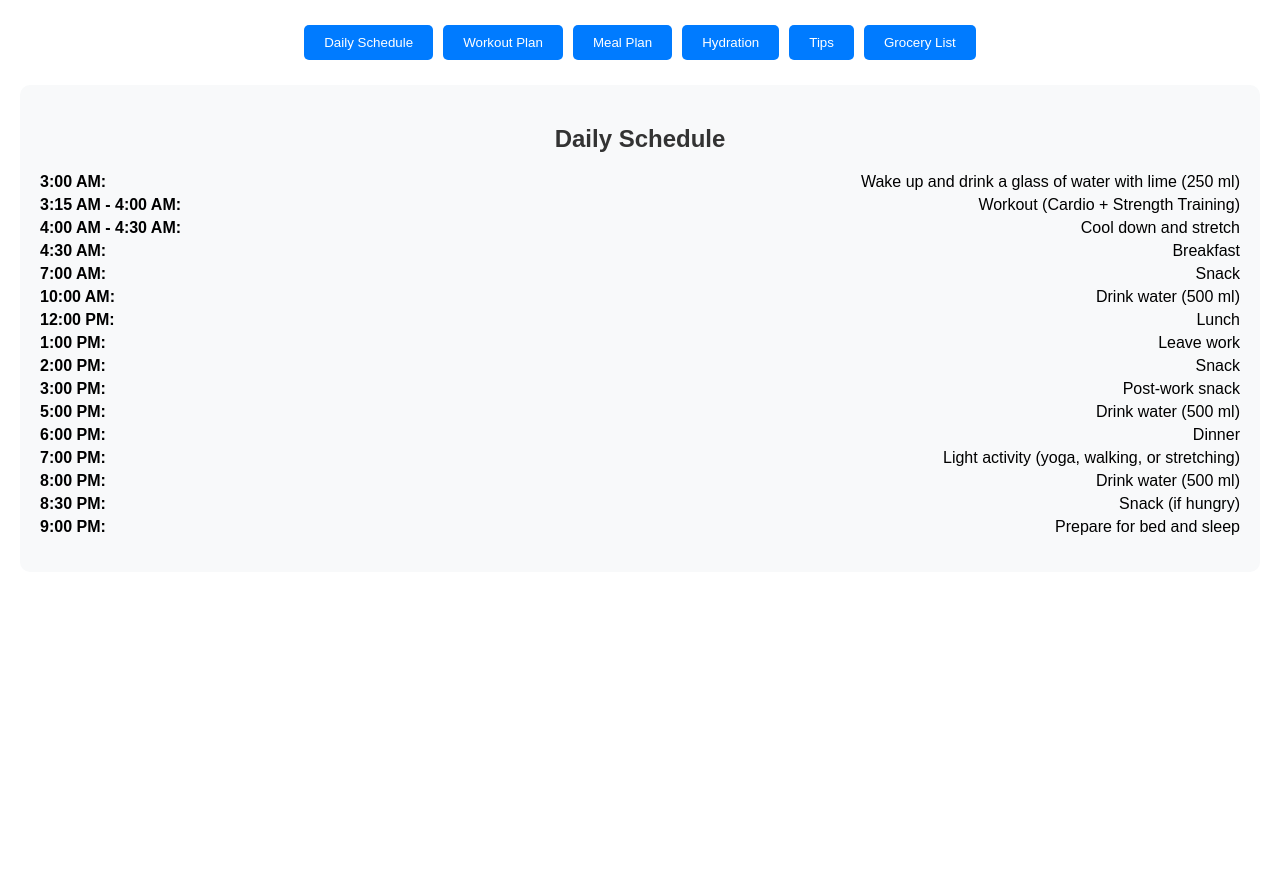
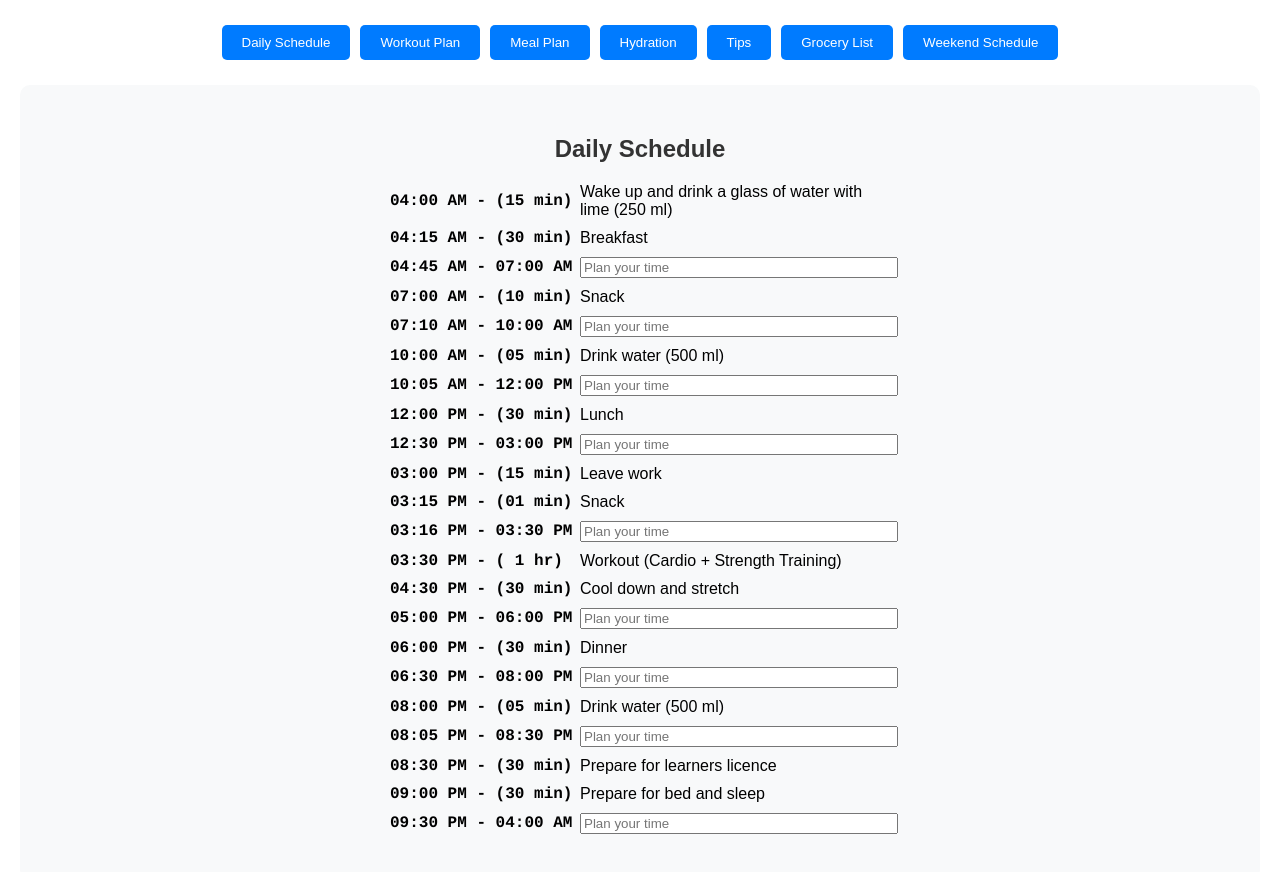
Before and after one commit to katleschris/weight-loss-plan, a React (Vite) app: page / in a window 1280 px wide. Shown: the top 872 px of the page. Before the commit the page ends 800 px from the top, so only its background shows below. Built offline with nearby package versions, Linux system fonts and the light colour scheme.

Commit message:
Added a weekend Schedule

```diff
--- a/src/App.jsx
+++ b/src/App.jsx
@@ -6,6 +6,7 @@ import MealPlan from './components/MealPlan';
 import Hydration from './components/Hydration';
 import Tips from './components/Tips';
 import GroceryList from './components/GroceryList';
+import WeekendSchedule from './components/WeekendSchedule';
 import './App.css';
 
 const App = () => {
@@ -25,6 +26,8 @@ const App = () => {
         return <Tips />;
       case 'GroceryList':
         return <GroceryList />;
+      case 'WeekendSchedule':
+        return <WeekendSchedule />;
       default:
         return <DailySchedule />;
     }
@@ -39,6 +42,7 @@ const App = () => {
         <button onClick={() => setSection('Hydration')}>Hydration</button>
         <button onClick={() => setSection('Tips')}>Tips</button>
         <button onClick={() => setSection('GroceryList')}>Grocery List</button>
+        <button onClick={() => setSection('WeekendSchedule')}>Weekend Schedule</button>
       </nav>
       <main>{renderSection()}</main>
     </div>
--- a/src/components/DailySchedule.jsx
+++ b/src/components/DailySchedule.jsx
@@ -1,27 +1,65 @@
-import React from 'react';
+import React, { useState } from 'react';
 
-const DailySchedule = () => (
-  <div>
-    <h2>Daily Schedule</h2>
-    <ul>
-      <li><strong>3:00 AM:</strong> Wake up and drink a glass of water with lime (250 ml)</li>
-      <li><strong>3:15 AM - 4:00 AM:</strong> Workout (Cardio + Strength Training)</li>
-      <li><strong>4:00 AM - 4:30 AM:</strong> Cool down and stretch</li>
-      <li><strong>4:30 AM:</strong> Breakfast</li>
-      <li><strong>7:00 AM:</strong> Snack</li>
-      <li><strong>10:00 AM:</strong> Drink water (500 ml)</li>
-      <li><strong>12:00 PM:</strong> Lunch</li>
-      <li><strong>1:00 PM:</strong> Leave work</li>
-      <li><strong>2:00 PM:</strong> Snack</li>
-      <li><strong>3:00 PM:</strong> Post-work snack</li>
-      <li><strong>5:00 PM:</strong> Drink water (500 ml)</li>
-      <li><strong>6:00 PM:</strong> Dinner</li>
-      <li><strong>7:00 PM:</strong> Light activity (yoga, walking, or stretching)</li>
-      <li><strong>8:00 PM:</strong> Drink water (500 ml)</li>
-      <li><strong>8:30 PM:</strong> Snack (if hungry)</li>
-      <li><strong>9:00 PM:</strong> Prepare for bed and sleep</li>
-    </ul>
-  </div>
-);
+const DailySchedule = () => {
+  const [customActivities, setCustomActivities] = useState({});
+
+  const handleInputChange = (timeSlot, event) => {
+    setCustomActivities({
+      ...customActivities,
+      [timeSlot]: event.target.value,
+    });
+  };
+
+  const schedule = [
+    { time: '04:00 AM - (15 min)', activity: 'Wake up and drink a glass of water with lime (250 ml)' },
+    { time: '04:15 AM - (30 min)', activity: 'Breakfast' },
+    { time: '04:45 AM - 07:00 AM', activity: 'Unplanned Time' }, // Added unplanned time
+    { time: '07:00 AM - (10 min)', activity: 'Snack' },
+    { time: '07:10 AM - 10:00 AM', activity: 'Unplanned Time' }, // Added unplanned time
+    { time: '10:00 AM - (05 min)', activity: 'Drink water (500 ml)' },
+    { time: '10:05 AM - 12:00 PM', activity: 'Unplanned Time' }, // Added unplanned time
+    { time: '12:00 PM - (30 min)', activity: 'Lunch' },
+    { time: '12:30 PM - 03:00 PM', activity: 'Unplanned Time' }, // Added unplanned time
+    { time: '03:00 PM - (15 min)', activity: 'Leave work' },
+    { time: '03:15 PM - (01 min)', activity: 'Snack' },
+    { time: '03:16 PM - 03:30 PM', activity: 'Unplanned Time' }, // Added unplanned time
+    { time: '03:30 PM - ( 1 hr)', activity: 'Workout (Cardio + Strength Training)' },
+    { time: '04:30 PM - (30 min)', activity: 'Cool down and stretch' },
+    { time: '05:00 PM - 06:00 PM', activity: 'Unplanned Time' }, // Added unplanned time
+    { time: '06:00 PM - (30 min)', activity: 'Dinner' },
+    { time: '06:30 PM - 08:00 PM', activity: 'Unplanned Time' }, // Added unplanned time
+    { time: '08:00 PM - (05 min)', activity: 'Drink water (500 ml)' },
+    { time: '08:05 PM - 08:30 PM', activity: 'Unplanned Time' }, // Added unplanned time
+    { time: '08:30 PM - (30 min)', activity: 'Prepare for learners licence' },
+    { time: '09:00 PM - (30 min)', activity: 'Prepare for bed and sleep' },
+    { time: '09:30 PM - 04:00 AM', activity: 'Unplanned Time' }, // Added unplanned time
+  ];
+
+  return (
+    <div style={{ fontFamily: 'Arial, sans-serif', maxWidth: '500px', margin: '0 auto', padding: '10px' }}>
+      <h2>Daily Schedule</h2>
+      <ul style={{ listStyleType: 'none', padding: '0' }}>
+        {schedule.map((item, index) => (
+          <li key={index} style={{ display: 'grid', gridTemplateColumns: '170px 1fr', gap: '20px', marginBottom: '10px' }}>
+            <span style={{ fontWeight: 'bold', fontFamily: 'Courier, monospace', whiteSpace: 'nowrap', textAlign: 'right' }}>
+              {item.time.replace(/ /g, '\u00A0')}
+            </span>
+            {item.activity === 'Unplanned Time' ? (
+              <input
+                type="text"
+                placeholder="Plan your time"
+                value={customActivities[item.time] || ''}
+                onChange={(e) => handleInputChange(item.time, e)}
+                style={{ width: '100%' }}
+              />
+            ) : (
+              <span>{item.activity}</span>
+            )}
+          </li>
+        ))}
+      </ul>
+    </div>
+  );
+};
 
 export default DailySchedule;
--- /dev/null
+++ b/src/components/WeekendSchedule.jsx
@@ -0,0 +1,55 @@
+// src/components/WeekendSchedule.jsx
+import React, { useState } from 'react';
+
+const WeekendSchedule = () => {
+  const [customActivities, setCustomActivities] = useState({});
+
+  const handleInputChange = (timeSlot, event) => {
+    setCustomActivities({
+      ...customActivities,
+      [timeSlot]: event.target.value,
+    });
+  };
+
+  const weekendSchedule = [
+    { time: '07:00 AM - (30 min)', activity: 'Wake up and have breakfast' },
+    { time: '07:30 AM - 10:00 AM', activity: 'Unplanned Time' }, // Added unplanned time
+    { time: '10:00 AM - (30 min)', activity: 'Morning workout' },
+    { time: '10:30 AM - 12:00 PM', activity: 'Unplanned Time' }, // Added unplanned time
+    { time: '12:00 PM - (1 hr)', activity: 'Lunch' },
+    { time: '01:00 PM - 04:00 PM', activity: 'Unplanned Time' }, // Added unplanned time
+    { time: '04:00 PM - (1 hr)', activity: 'Outdoor activity or relaxation' },
+    { time: '05:00 PM - 07:00 PM', activity: 'Unplanned Time' }, // Added unplanned time
+    { time: '07:00 PM - (1 hr)', activity: 'Dinner' },
+    { time: '08:00 PM - 10:00 PM', activity: 'Unplanned Time' }, // Added unplanned time
+    { time: '10:00 PM - (30 min)', activity: 'Prepare for bed and sleep' },
+  ];
+
+  return (
+    <div style={{ fontFamily: 'Arial, sans-serif', maxWidth: '500px', margin: '0 auto', padding: '10px' }}>
+      <h2>Weekend Schedule</h2>
+      <ul style={{ listStyleType: 'none', padding: '0' }}>
+        {weekendSchedule.map((item, index) => (
+          <li key={index} style={{ display: 'grid', gridTemplateColumns: '170px 1fr', gap: '20px', marginBottom: '10px' }}>
+            <span style={{ fontWeight: 'bold', fontFamily: 'Courier, monospace', whiteSpace: 'nowrap', textAlign: 'right' }}>
+              {item.time.replace(/ /g, '\u00A0')}
+            </span>
+            {item.activity === 'Unplanned Time' ? (
+              <input
+                type="text"
+                placeholder="Plan your time"
+                value={customActivities[item.time] || ''}
+                onChange={(e) => handleInputChange(item.time, e)}
+                style={{ width: '100%' }}
+              />
+            ) : (
+              <span>{item.activity}</span>
+            )}
+          </li>
+        ))}
+      </ul>
+    </div>
+  );
+};
+
+export default WeekendSchedule;
```
